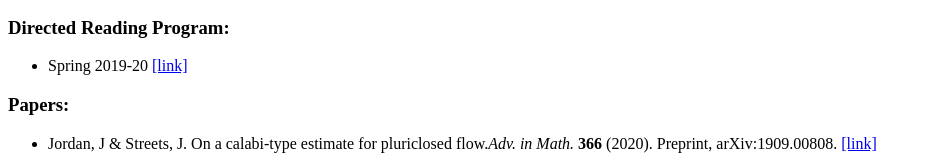
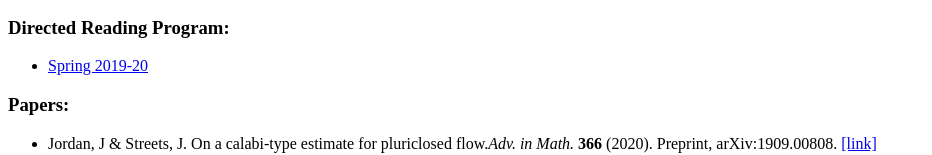
Before and after one commit to jpjorda1/math, a plain HTML site: page index.html in a window 1280 px wide. Shown: the part 254-409 px from the top of the page, without its empty margins (0-932 px from the left). Drawn offline with Linux system fonts and the light colour scheme.

Commit message:
Update index.html

```diff
--- a/index.html
+++ b/index.html
@@ -36,7 +36,7 @@
 
 <h3>Directed Reading Program: </h3>
   <ul>
-    <p><li> Spring 2019-20 <a href="DRPSpring19.html">[link]</a>
+    <p><li><a href="DRPSpring19.html">Spring 2019-20</a>
   </ul>
 
 <h3>Papers: </h3>
```
